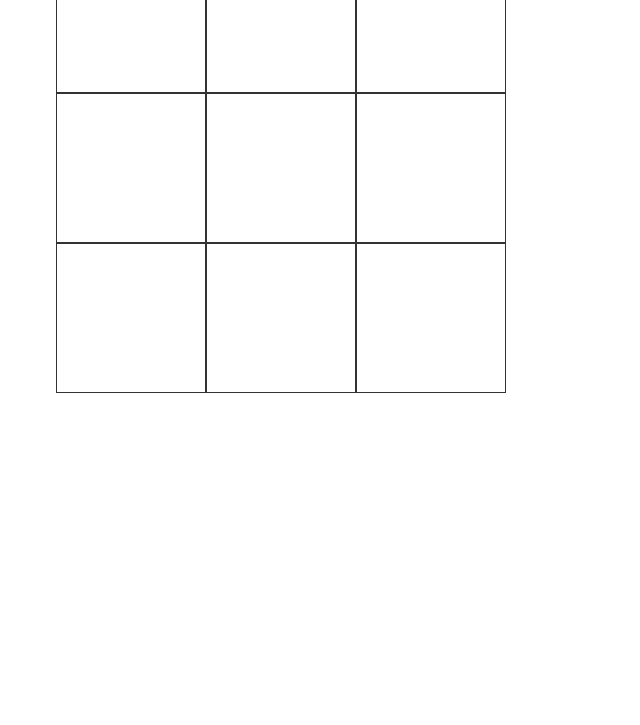
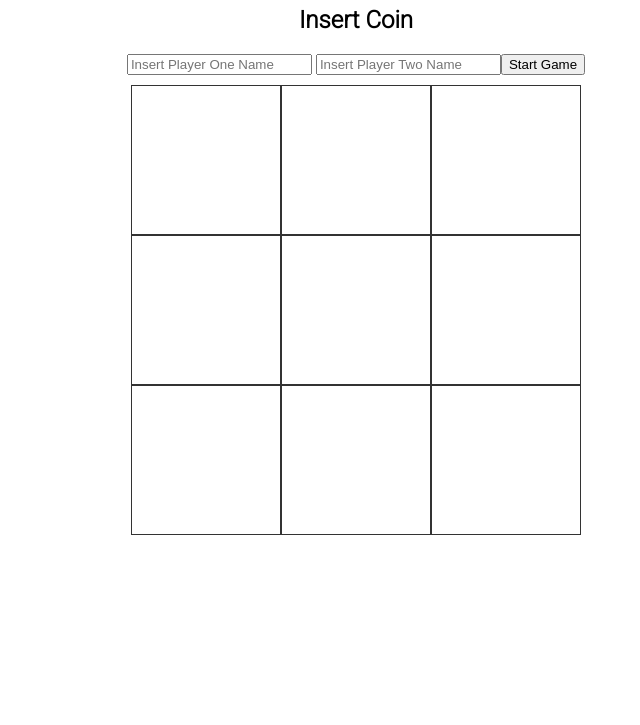
Before and after one commit to iamtburger/top-tictactoe, a plain HTML site: page index.html in a window 1280 px wide. Shown: the part 75-800 px from the top of the page, without its empty margins (284-924 px from the left). Drawn offline with Linux system fonts and the light colour scheme.

Commit message:
game starting logic

```diff
--- a/css/style.css
+++ b/css/style.css
@@ -4,10 +4,10 @@
     grid-template-rows: 120px 120px 120px; */
     grid-template-columns: repeat(3, 150px);
     grid-template-rows: repeat(3, 150px);
-    margin: auto auto;
+
     padding: 10px;
-    width: 600px;
-    height: 600px;
+    /* width: 600px;
+    height: 600px; */
 
   }
   .cell {
@@ -16,7 +16,25 @@
     padding: 20px;
     font-size: 90px;
     text-align: center;
+    font-family: 'Roboto', sans-serif;
   }
   .cell:hover {
     background-color: aquamarine;
   }
+
+.title {
+  display: flex;
+  justify-content: center;
+  font-family: 'Roboto', sans-serif;
+
+}
+
+.play-area {
+  display: flex;
+  justify-content: center;
+  }
+
+  .players {
+    display: flex;
+    justify-content: center;
+  }
--- a/index.html
+++ b/index.html
@@ -4,9 +4,17 @@
     <meta charset="UTF-8">
     <meta name="viewport" content="width=device-width, initial-scale=1.0">
     <link rel="stylesheet" href="./css/style.css">
+    <link href="https://fonts.googleapis.com/css2?family=Roboto:wght@300&display=swap" rel="stylesheet">
     <title>Document</title>
 </head>
 <body>
+    <div>
+        <h1 class="title">Tic-Tac-Toe</h1>
+        <h2 class="title">Insert Coin</h2>
+    </div>
+    <div class="players"></div>
+
+    <div class="play-area">
         <div class="grid">
             <div class="cell"></div>
             <div class="cell"></div>
@@ -18,6 +26,7 @@
             <div class="cell"></div>
             <div class="cell"></div>
         </div>
+    </div>
     <script src="script.js"></script>
 </body>
 </html>
--- a/script.js
+++ b/script.js
@@ -33,17 +33,37 @@ function player(name, sign, num) {
 
 // Game logic and control
 const game = (() => {
-
-    const playerOne = player("TempName", "X", 1)
-    const playerTwo = player("TempName", "O", 2)
     let round = 1;
 
-    const main = document.querySelector('.grid');
-    main.innerHTML = gameBoard.renderBoard()
+    let initializePlayers = (res, rej) => {
+        const playerOneName = document.querySelector('#player-one').value;
+        const playerTwoName = document.querySelector('#player-two').value;
+
+        console.log(playerOneName, playerTwoName)
+
+        return {playerOneName}
+    }
+
+
+    const playerForm =
+    `
+    <div>
+        <input type="text" id="player-one" placeholder="Insert Player One Name">
+        <input type="text" id="player-two" placeholder="Insert Player Two Name">
+    </div>
+    <div>
+        <button id="start-game">Start Game</button>
+    </div>
+    `;
+
+
+
+
 
     const checkForWin = (val) => {
         // Solution using the Magic Square for 3x3 table
         const magicSquare = [8, 1, 6, 3, 5, 7, 4, 9, 2];
+        // Stores the possible winning combinations
         const winningStates = [
             [val,val,val,'','','','','',''],
             ['','','',val,val,val,'','',''],
@@ -89,8 +109,6 @@ const game = (() => {
     }
 
 
-    // Arrow functionnel nem működik a this -> mire szól a this? miért?
-    // removeEventListener és akkor nem kell nézni, hogy van-e már a cellában valami
     function turn() {
         if (round % 2 !== 0) {
             this.innerText = playerOne.playerSign;
@@ -106,10 +124,23 @@ const game = (() => {
             round++
         }
     }
+    const playerOne = player(initializePlayers.playerOneName, "X", 1);
+    const playerTwo = player('name', "O", 2);
 
-    document.querySelectorAll('.cell').forEach(select => select.addEventListener('click', turn))
+    const newGame = () => {
+        // const playerOne = null;
+        // const playerTwo = null;
+        round = 1;
 
+        const main = document.querySelector('.grid');
+        main.innerHTML = gameBoard.renderBoard()
+        document.querySelector('.players').innerHTML = playerForm
+        document.querySelector('#start-game').addEventListener('click', initializePlayers)
+        document.querySelectorAll('.cell').forEach(select => select.addEventListener('click', turn))
 
+    }
 
-    return { playerOne, playerTwo }
+    newGame()
+
+    return {playerOne, initializePlayers}
 })()
```
Lines whose indentation alone changed are shown as unchanged.
